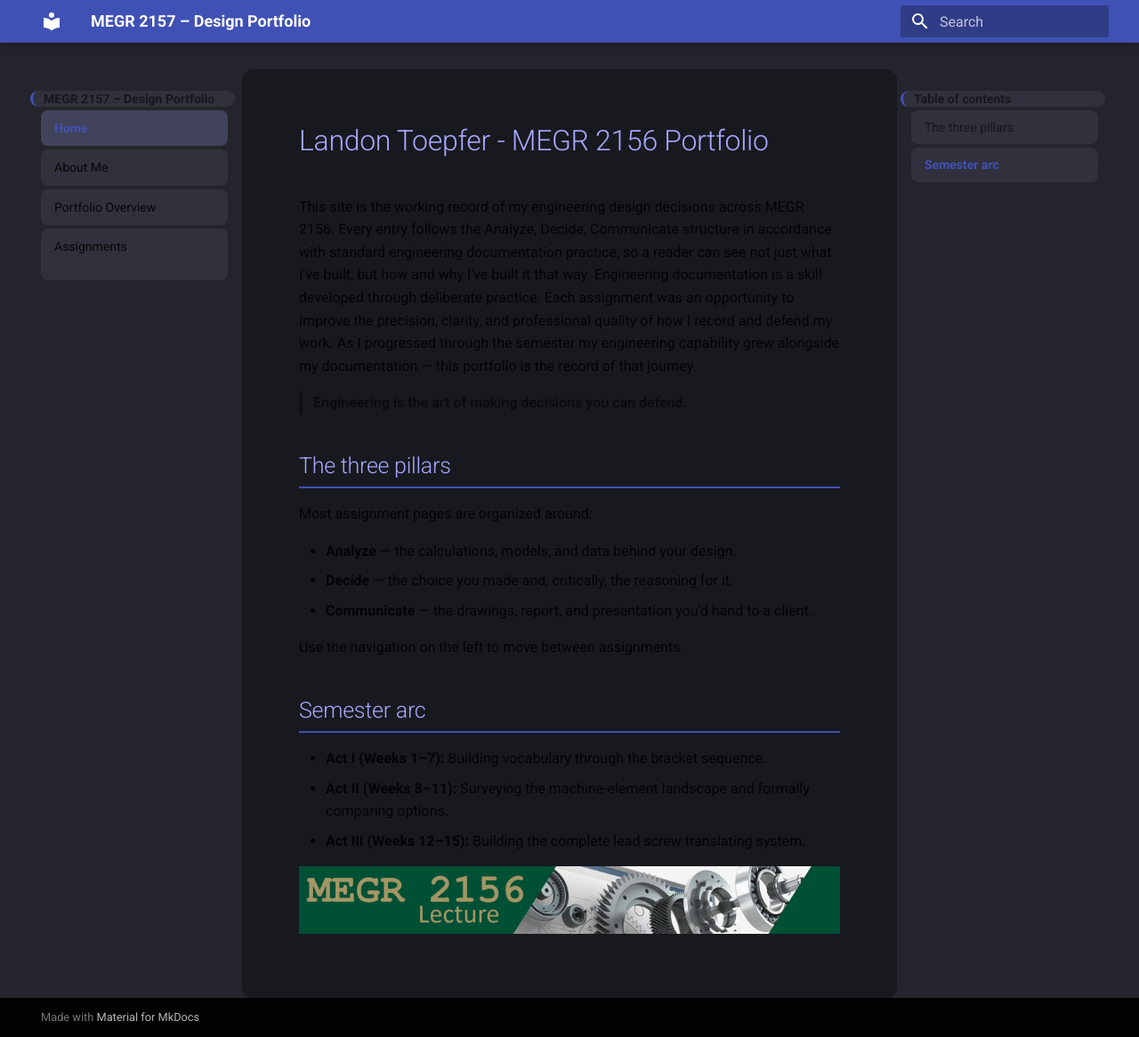
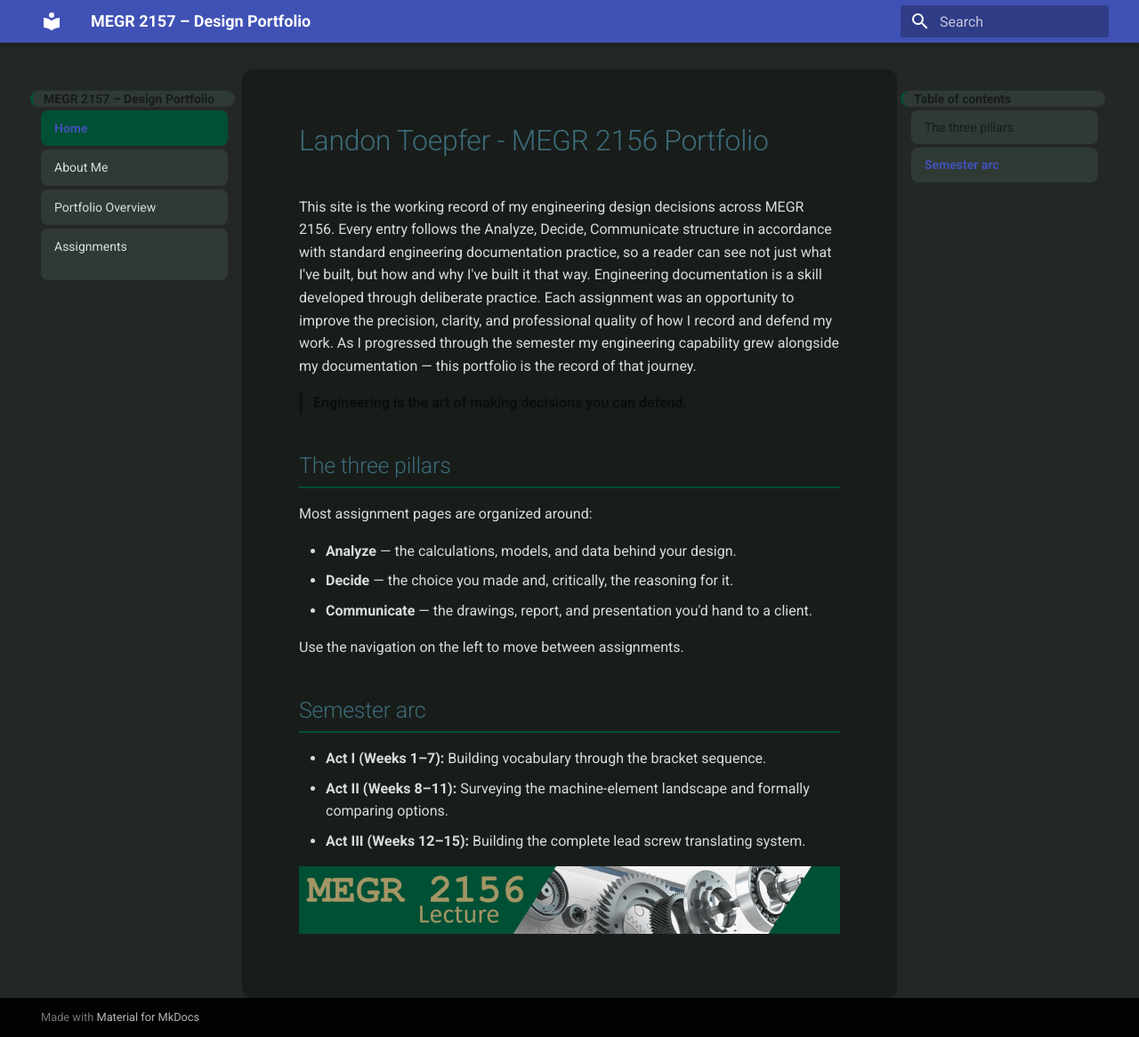
Before and after one commit to LandonToepfer/megr2157-portfolio, an MkDocs documentation site: the page built from docs/index.md, in a window 1280 px wide and 1166 px high. Shown: the whole window at 89% size. Built offline with MkDocs 1.6.1 and Material for MkDocs 9.7.7, drawn with Linux system fonts in a browser that asks for light colours.

Commit message:
Update extra.css

```diff
--- a/docs/stylesheets/extra.css
+++ b/docs/stylesheets/extra.css
@@ -1,14 +1,16 @@
 :root {
-    --lavender: #a4a9ff;
-    --indigo: #3f51b5;
-    --background: #24242c;
-    --content-background: #18191f;
-    --box-background: #30313c;
-    --box-hover: #3b3d4a;
+    --green: #005035;
+    --earth-blue: #3E6B7A;
+    --background: #242824;
+    --content-background: #181D1A;
+    --box-background: #303A35;
+    --box-hover: #3A4942;
+    --text: #D8DDD9;
 }
 
 body {
     background-color: var(--background);
+    color: var(--text);
 }
 
 .md-main {
@@ -28,11 +30,11 @@ body {
 .md-typeset h1,
 .md-typeset h2,
 .md-typeset h3 {
-    color: var(--lavender);
+    color: var(--earth-blue);
 }
 
 .md-typeset h2 {
-    border-bottom: 2px solid var(--indigo);
+    border-bottom: 2px solid var(--green);
     padding-bottom: 0.3rem;
 }
 
@@ -47,12 +49,12 @@ body {
 
 .md-nav__link:hover {
     background-color: var(--box-hover);
-    color: var(--lavender);
+    color: var(--earth-blue);
 }
 
 .md-nav__link--active {
-    color: var(--lavender);
-    background-color: #41435a;
+    color: var(--text);
+    background-color: var(--green);
     font-weight: bold;
 }
 
@@ -65,7 +67,7 @@ body {
     filter: none !important;
     background-color: var(--box-background);
     border-radius: 10px;
-    border-left: 3px solid var(--indigo);
+    border-left: 3px solid var(--green);
 }
 
 .md-sidebar--secondary .md-nav__link {
@@ -77,19 +79,23 @@ body {
 
 .md-sidebar--secondary .md-nav__link:hover {
     background-color: var(--box-hover);
-    color: var(--lavender);
+    color: var(--earth-blue);
+}
+
+.md-typeset {
+    color: var(--text);
 }
 
 .md-typeset a {
-    color: var(--lavender);
+    color: var(--earth-blue);
 }
 
 .md-typeset a:hover {
-    color: #c0c4ff;
+    color: var(--text);
 }
 
 .md-typeset pre {
-    border-left: 3px solid var(--indigo);
+    border-left: 3px solid var(--green);
     border-radius: 8px;
     box-shadow: none;
 }
```
